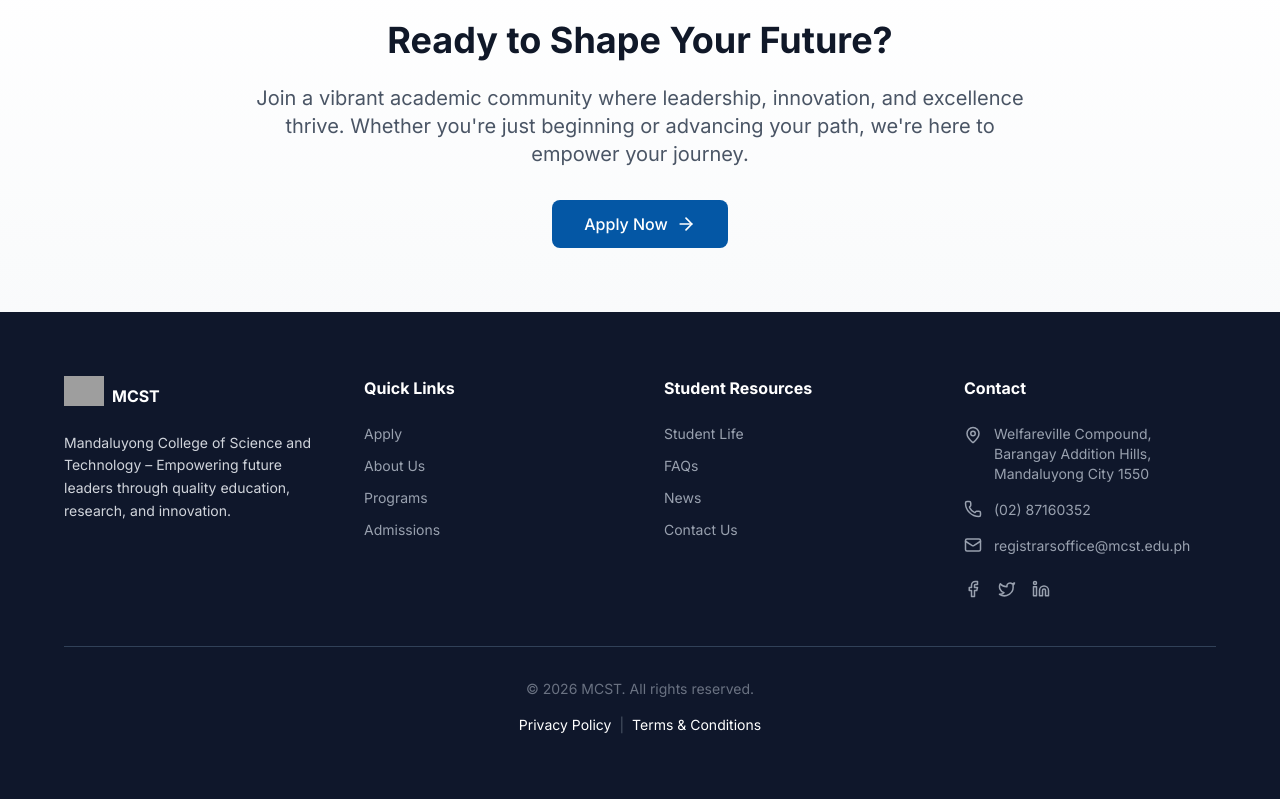
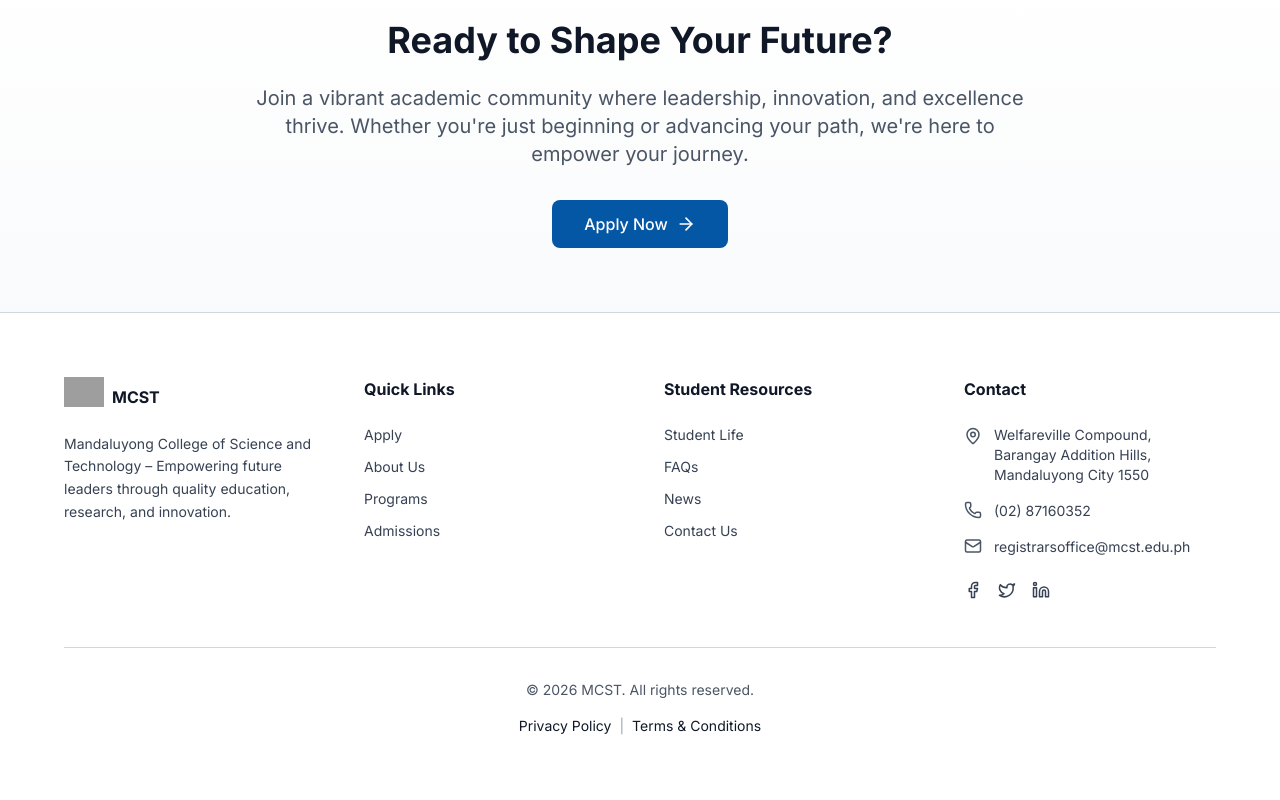
Before and after one commit to Ryderhxrzy/Mandaluyong-College, a Next.js app: page / in a window 1280 px wide. Shown: the part 3217-4017 px from the top of the page. Built offline with nearby package versions, Linux system fonts and the light colour scheme; grey boxes are pictures that could not be loaded.

Commit message:
change bg color and add top border

```diff
--- a/components/Footer.tsx
+++ b/components/Footer.tsx
@@ -4,7 +4,7 @@ import { Mail, Phone, MapPin, Facebook, Twitter, Linkedin } from 'lucide-react'
 
 export default function Footer() {
   return (
-    <footer className="bg-slate-900 text-gray-400">
+    <footer className="border-t border-gray-300 dark:border-slate-700 bg-white dark:bg-slate-900 text-gray-600 dark:text-gray-400">
       {/* Main Footer */}
       <div className="w-full max-w-[1400px] mx-auto px-8 md:px-16 py-16">
         <div className="grid grid-cols-1 md:grid-cols-4 gap-12 mb-12">
@@ -20,9 +20,9 @@ export default function Footer() {
                   className="object-contain"
                 />
               </div>
-              <span className="text-white font-bold text-base">MCST</span>
+              <span className="text-gray-900 dark:text-white font-bold text-base">MCST</span>
             </div>
-            <p className="text-sm leading-relaxed text-gray-300">
+            <p className="text-sm leading-relaxed text-gray-700 dark:text-gray-300">
               Mandaluyong College of Science and Technology – Empowering future leaders
               through quality education, research, and innovation.
             </p>
@@ -30,25 +30,25 @@ export default function Footer() {
 
           {/* Column 2: Quick Links */}
           <div>
-            <h3 className="text-white font-bold text-base mb-6">Quick Links</h3>
+            <h3 className="text-gray-900 dark:text-white font-bold text-base mb-6">Quick Links</h3>
             <ul className="space-y-3 text-sm">
               <li>
-                <Link href="/admissions" className="text-gray-400 hover:text-white transition">
+                <Link href="/admissions" className="text-gray-700 dark:text-gray-400 hover:text-gray-900 dark:hover:text-white transition">
                   Apply
                 </Link>
               </li>
               <li>
-                <Link href="/about" className="text-gray-400 hover:text-white transition">
+                <Link href="/about" className="text-gray-700 dark:text-gray-400 hover:text-gray-900 dark:hover:text-white transition">
                   About Us
                 </Link>
               </li>
               <li>
-                <Link href="/academics" className="text-gray-400 hover:text-white transition">
+                <Link href="/academics" className="text-gray-700 dark:text-gray-400 hover:text-gray-900 dark:hover:text-white transition">
                   Programs
                 </Link>
               </li>
               <li>
-                <Link href="/admissions" className="text-gray-400 hover:text-white transition">
+                <Link href="/admissions" className="text-gray-700 dark:text-gray-400 hover:text-gray-900 dark:hover:text-white transition">
                   Admissions
                 </Link>
               </li>
@@ -57,25 +57,25 @@ export default function Footer() {
 
           {/* Column 3: Student Resources */}
           <div>
-            <h3 className="text-white font-bold text-base mb-6">Student Resources</h3>
+            <h3 className="text-gray-900 dark:text-white font-bold text-base mb-6">Student Resources</h3>
             <ul className="space-y-3 text-sm">
               <li>
-                <a href="#" className="text-gray-400 hover:text-white transition">
+                <a href="#" className="text-gray-700 dark:text-gray-400 hover:text-gray-900 dark:hover:text-white transition">
                   Student Life
                 </a>
               </li>
               <li>
-                <Link href="/faqs" className="text-gray-400 hover:text-white transition">
+                <Link href="/faqs" className="text-gray-700 dark:text-gray-400 hover:text-gray-900 dark:hover:text-white transition">
                   FAQs
                 </Link>
               </li>
               <li>
-                <Link href="/news" className="text-gray-400 hover:text-white transition">
+                <Link href="/news" className="text-gray-700 dark:text-gray-400 hover:text-gray-900 dark:hover:text-white transition">
                   News
                 </Link>
               </li>
               <li>
-                <Link href="/contact" className="text-gray-400 hover:text-white transition">
+                <Link href="/contact" className="text-gray-700 dark:text-gray-400 hover:text-gray-900 dark:hover:text-white transition">
                   Contact Us
                 </Link>
               </li>
@@ -84,30 +84,30 @@ export default function Footer() {
 
           {/* Column 4: Contact */}
           <div>
-            <h3 className="text-white font-bold text-base mb-6">Contact</h3>
+            <h3 className="text-gray-900 dark:text-white font-bold text-base mb-6">Contact</h3>
             <ul className="space-y-4 text-sm">
               <li className="flex gap-3">
-                <MapPin size={18} className="flex-shrink-0 text-gray-400 mt-0.5" />
-                <span className="text-gray-400">
+                <MapPin size={18} className="flex-shrink-0 text-gray-600 dark:text-gray-400 mt-0.5" />
+                <span className="text-gray-700 dark:text-gray-400">
                   Welfareville Compound, Barangay Addition Hills, Mandaluyong City 1550
                 </span>
               </li>
               <li className="flex gap-3">
-                <Phone size={18} className="flex-shrink-0 text-gray-400" />
-                <span className="text-gray-400">(02) 87160352</span>
+                <Phone size={18} className="flex-shrink-0 text-gray-600 dark:text-gray-400" />
+                <span className="text-gray-700 dark:text-gray-400">(02) 87160352</span>
               </li>
               <li className="flex gap-3">
-                <Mail size={18} className="flex-shrink-0 text-gray-400" />
-                <span className="text-gray-400">registrarsoffice@mcst.edu.ph</span>
+                <Mail size={18} className="flex-shrink-0 text-gray-600 dark:text-gray-400" />
+                <span className="text-gray-700 dark:text-gray-400">registrarsoffice@mcst.edu.ph</span>
               </li>
               <li className="flex gap-4 pt-2">
-                <a href="#" className="text-gray-400 hover:text-white transition">
+                <a href="#" className="text-gray-700 dark:text-gray-400 hover:text-gray-900 dark:hover:text-white transition">
                   <Facebook size={18} />
                 </a>
-                <a href="#" className="text-gray-400 hover:text-white transition">
+                <a href="#" className="text-gray-700 dark:text-gray-400 hover:text-gray-900 dark:hover:text-white transition">
                   <Twitter size={18} />
                 </a>
-                <a href="#" className="text-gray-400 hover:text-white transition">
+                <a href="#" className="text-gray-700 dark:text-gray-400 hover:text-gray-900 dark:hover:text-white transition">
                   <Linkedin size={18} />
                 </a>
               </li>
@@ -116,17 +116,17 @@ export default function Footer() {
         </div>
 
         {/* Divider */}
-        <div className="border-t border-slate-700 my-8"></div>
+        <div className="border-t border-gray-300 dark:border-slate-700 my-8"></div>
 
         {/* Bottom */}
         <div className="flex flex-col justify-center items-center gap-4">
-          <p className="text-sm text-gray-500">&copy; 2026 MCST. All rights reserved.</p>
+          <p className="text-sm text-gray-600 dark:text-gray-500">&copy; 2026 MCST. All rights reserved.</p>
           <div className="flex flex-col sm:flex-row justify-center items-center text-sm gap-2">
-            <Link href="#" className="text-white hover:text-gray-300 transition">
+            <Link href="#" className="text-gray-900 dark:text-white hover:text-gray-700 dark:hover:text-gray-300 transition">
               Privacy Policy
             </Link>
-            <span className="text-gray-600 hidden sm:inline">|</span>
-            <Link href="#" className="text-white hover:text-gray-300 transition">
+            <span className="text-gray-400 dark:text-gray-600 hidden sm:inline">|</span>
+            <Link href="#" className="text-gray-900 dark:text-white hover:text-gray-700 dark:hover:text-gray-300 transition">
               Terms & Conditions
             </Link>
           </div>
```
